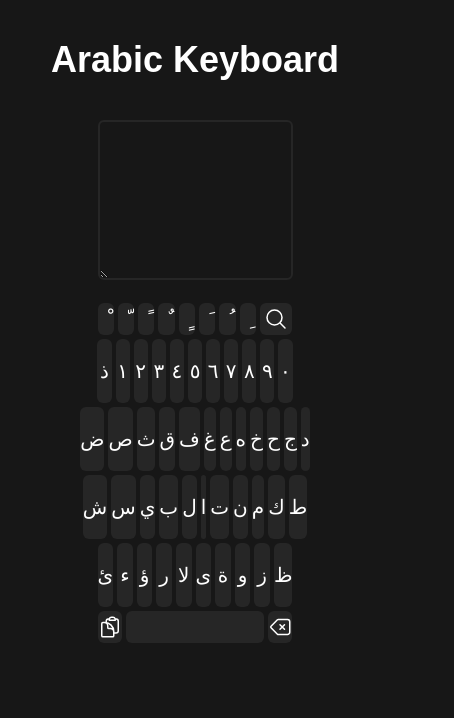
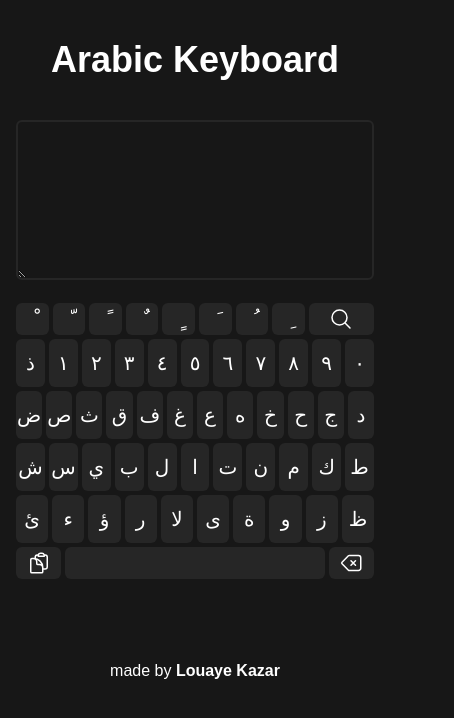
Before and after one commit to MFLXU/arabic-keyboard, a React (Create React App) app: page / in a window 390 px wide. Shown: the top 718 px of the page, 454 px wide, since content can reach past the window. Built offline with nearby package versions, Linux system fonts and the light colour scheme.

Commit message:
responsive css bugs fixed

```diff
--- a/src/App.js
+++ b/src/App.js
@@ -11,7 +11,7 @@ function App() {
           <h1 className="my-10 text-center text-4xl font-bold">
             Arabic Keyboard
           </h1>
-          <div className="w-1/2 mx-auto mb-4">
+          <div className="md:w-1/2 mx-auto mb-4">
             <textarea
               className="w-full text-xl bg-neutral-900 text-white outline-none border-2 rounded-md p-2 border-neutral-800 focus:border-white"
               name=""
@@ -23,6 +23,16 @@ function App() {
             ></textarea>
           </div>
           <Keyboard />
+          <p className="text-center mt-20">
+            made by{" "}
+            <a
+              href="https://louayekazar.com/"
+              className="hover:underline font-bold"
+              target="_blank"
+            >
+              Louaye Kazar
+            </a>
+          </p>
         </div>
       </TextContext.Provider>
     </div>
--- a/src/components/Key.jsx
+++ b/src/components/Key.jsx
@@ -12,7 +12,7 @@ const Key = ({ KeyVal, t }) => {
       className={
         t === 1
           ? "flex justify-center items-center w-10 h-8 cursor-pointer text-xl font-medium bg-neutral-800 active:scale-90 hover:bg-neutral-700 duration-300 rounded-md"
-          : "flex justify-center items-center w-10 h-16 cursor-pointer text-xl font-medium bg-neutral-800 active:scale-90 hover:bg-neutral-700 duration-300 rounded-md"
+          : "flex justify-center items-center w-10 h-12 md:h-16 cursor-pointer text-xl font-medium bg-neutral-800 active:scale-90 hover:bg-neutral-700 duration-300 rounded-md"
       }
     >
       {KeyVal}
--- a/src/components/Keyboard.jsx
+++ b/src/components/Keyboard.jsx
@@ -37,7 +37,7 @@ const Keyboard = () => {
     };
   }, [handleKeyboard]);
   return (
-    <section className="w-1/2 mx-auto">
+    <section className="md:w-1/2 mx-auto">
       <div className="flex justify-center relative items-center gap-1 mb-1">
         {k5.map((key) => {
           return <Key KeyVal={key} t={1} />;
--- a/src/index.css
+++ b/src/index.css
@@ -11,6 +11,9 @@
 }
 
 @layer base {
+  .container{
+    @apply px-4 md:px-0
+  }
   body{
     @apply bg-neutral-900 text-white
   }
```
